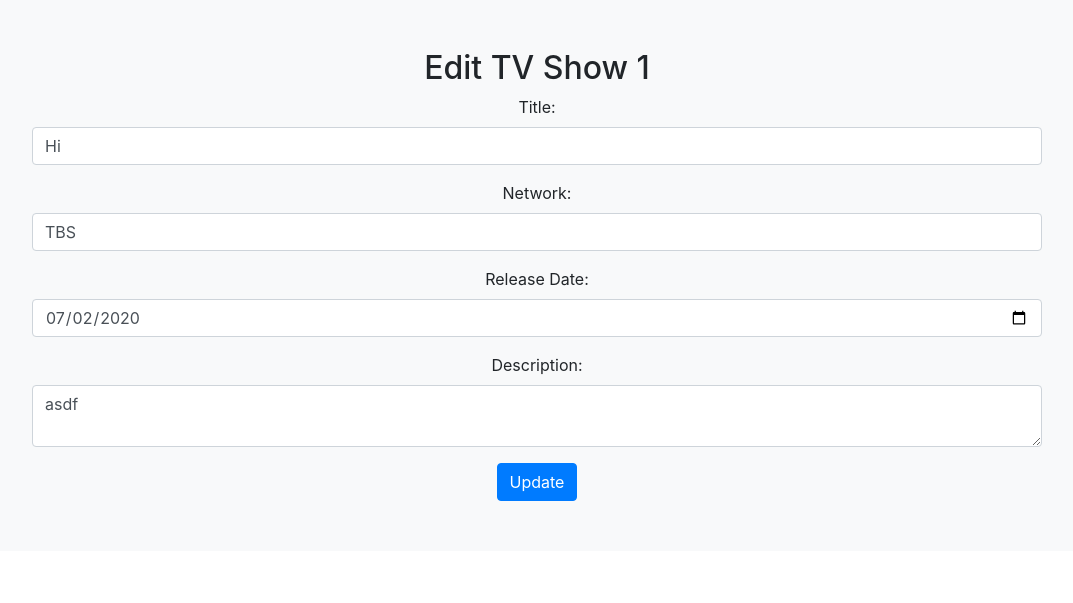
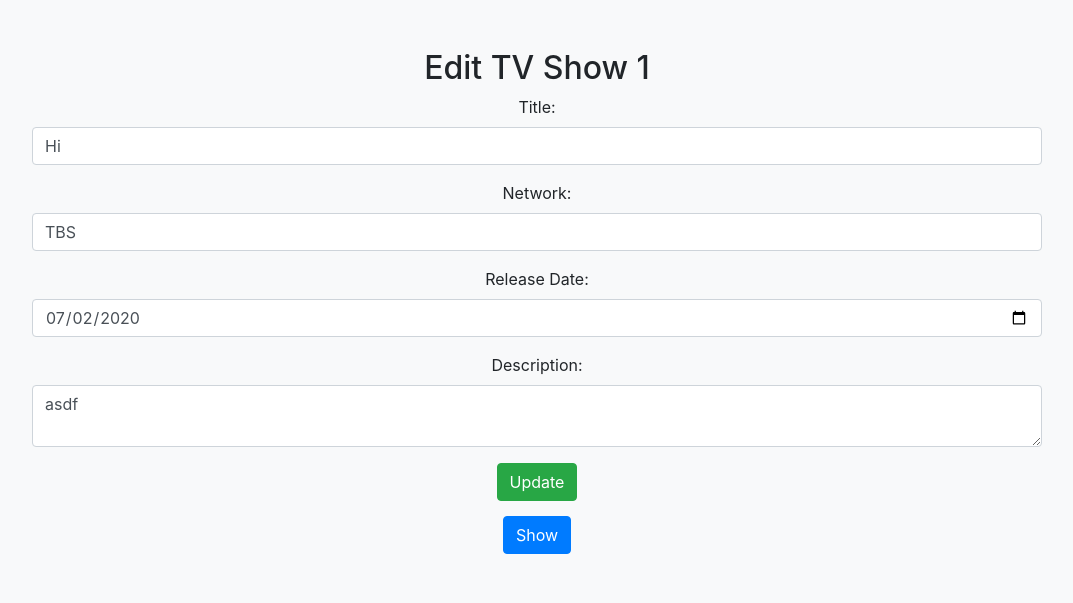
Before and after one commit to jtclayt/django_semi_restful_tv, a Django app: page /shows/1/edit/ in a window 1280 px wide. Shown: the part 87-690 px from the top of the page, without its empty margins (103-1176 px from the left). Run offline with Django 3.2, Linux system fonts and the light colour scheme; data comes from the database, SQL or seed files in the repository; some libraries are stand-ins or nearby versions.

Commit message:
Add show button to edit page

```diff
--- a/app/static/css/style.css
+++ b/app/static/css/style.css
@@ -5,6 +5,7 @@
 /* HTML selector rules */
 form {
   padding: 0 50px;
+  margin-bottom: 15px;
 }
 
 h1 {
--- a/app/templates/new_edit_show.html
+++ b/app/templates/new_edit_show.html
@@ -6,7 +6,11 @@
 <head>
   <meta charset="UTF-8">
   <meta name="viewport" content="width=device-width, initial-scale=1.0">
+  {% if show_id %}
+  <title>Edit Show {{ show_id }}</title>
+  {% else %}
   <title>New Show</title>
+  {% endif %}
   {% load static %}
   <link rel="stylesheet" href="{% static 'css/normalize.css' %}">
   <link rel="stylesheet" href="{% static 'css/style.css' %}">
@@ -58,7 +62,7 @@
         <label for="desc">Description:</label>
         <textarea class="form-control" name="desc">{{ description }}</textarea>
       </div>
-      <button type="submit" class="btn btn-primary">
+      <button type="submit" class="btn btn-success">
         {% if show_id %}
         Update
         {% else %}
@@ -66,6 +70,10 @@
         {% endif %}
       </button>
     </form>
+    {% if show_id %}
+    <a href="{% url 'app:view_show' show_id=show_id %}"
+      class="btn btn-primary">Show</a>
+    {% endif %}
   </main>
 </body>
 </html>
```
